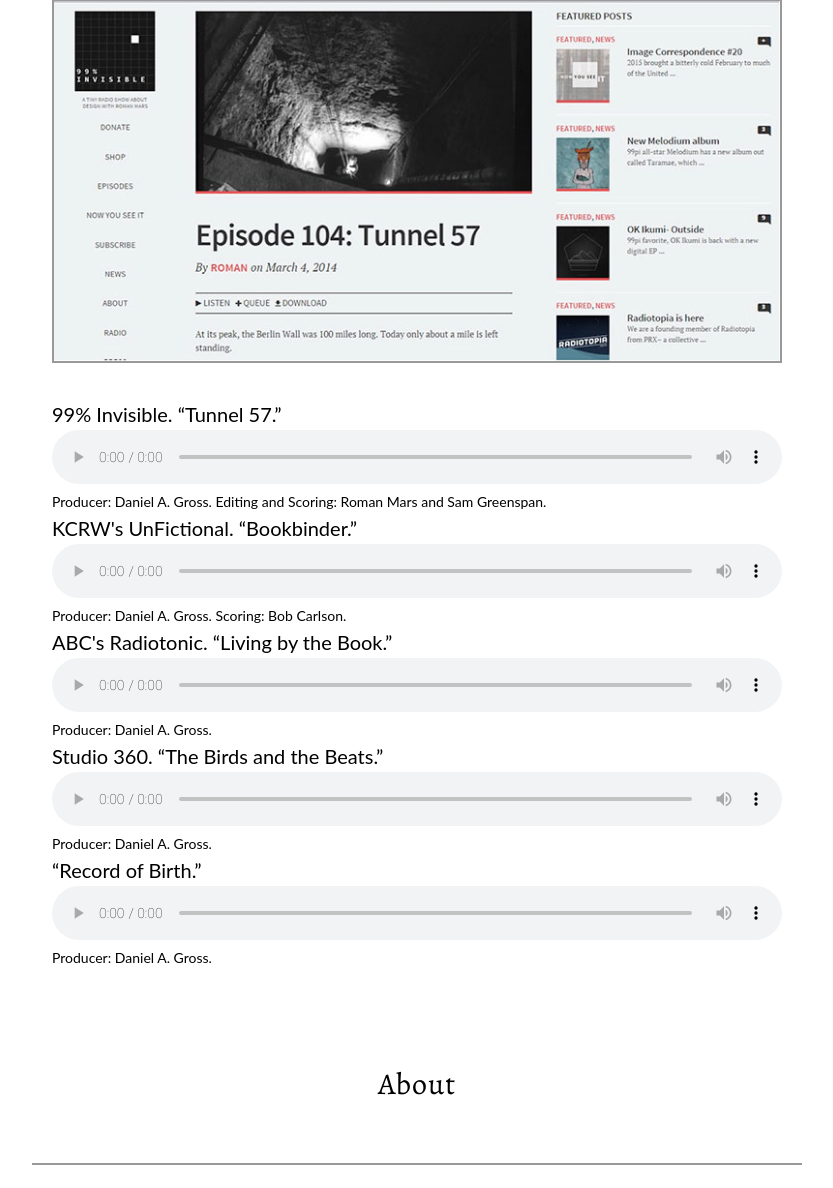
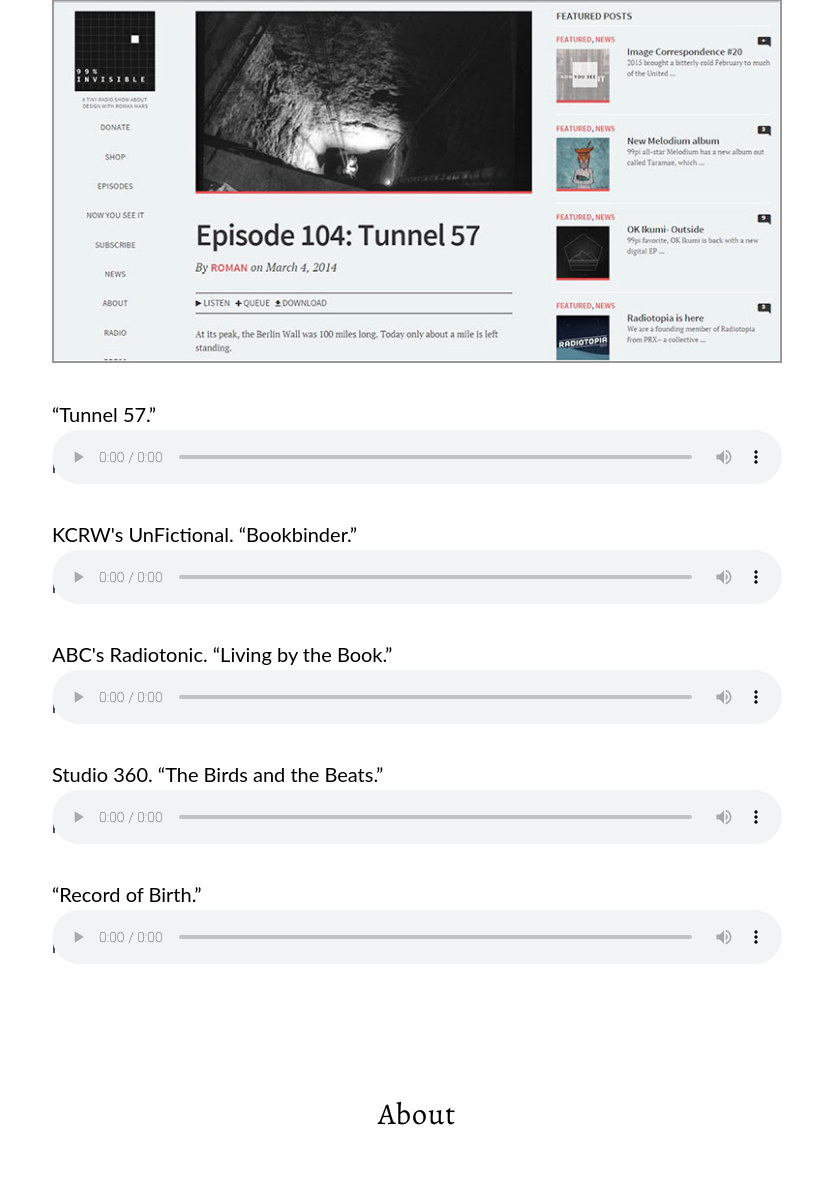
Before and after one commit to grodzianowski/dgws, a PHP site: page / in a window 1280 px wide. Shown: the part 3113-4301 px from the top of the page, without its empty margins (223-1056 px from the left). Run offline with PHP 8.4, Linux system fonts and the light colour scheme.

Commit message:
radio piece spacing

```diff
--- a/css/daniel.css
+++ b/css/daniel.css
@@ -100,7 +100,6 @@ audio{
 	font-size: 14px;
 	text-align: left;
 	margin-top: 0;
-	margin-bottom: 35 px;
 	padding-top: 0;
 }
 
--- a/index.php
+++ b/index.php
@@ -170,45 +170,51 @@
                     <hr><br><br>
                     <h4>You can hear my audio stories on public radio shows and podcasts.</h4>
                     <p style="margin-bottom: 35px;"><a href="http://99percentinvisible.org/episode/tunnel-57/"><img src="img/99invisible.jpg" alt="99% Invisible" style="width:730px" target="_blank"></a></p>
-                    <p> 99% Invisible. “Tunnel 57.”
+                    <p style="height:60px;> 99% Invisible."> “Tunnel 57.”
 	                    <audio controls>
 	                    	<source src="snds/Tunnel_57.mp3" type="audio/mpeg">
 	                    	Your browser does not support the audio element.
 	                    </audio>
-	                <div class="byline">Producer: Daniel A. Gross. Editing and Scoring: Roman Mars and Sam Greenspan.</div>
+	                    <div class="byline">Producer: Daniel A. Gross. Editing and Scoring: Roman Mars and Sam Greenspan.</div>
+	                    <br><br>
+
                     </p>
 
 
-                    <p>KCRW's UnFictional. “Bookbinder.”
+                    <p style="height:60px;">KCRW's UnFictional. “Bookbinder.”
                     <audio controls>
 	                    	<source src="snds/Bookbinder.mp3" type="audio/mpeg">
 	                    	Your browser does not support the audio element.
 	                </audio>
 	                <div class="byline"> Producer: Daniel A. Gross. Scoring: Bob Carlson.</div>
+	                <br><br>
 	                </p>
 
-                    <p>ABC's Radiotonic. “Living by the Book.”
+                    <p style="height:60px">ABC's Radiotonic. “Living by the Book.”
                     <audio controls>
 	                    	<source src="snds/Living_by_the_Book.mp3" type="audio/mpeg">
 	                    	Your browser does not support the audio element.
 	                </audio>
 	                <div class="byline">Producer: Daniel A. Gross.</div>
+	                 <br><br>
                     </p>
 
-                    <p>Studio 360. “The Birds and the Beats.”
+                    <p style="height:60px">Studio 360. “The Birds and the Beats.”
                     <audio controls>
 	                    	<source src="snds/Birds_and_the_Beats.mp3" type="audio/mpeg">
 	                    	Your browser does not support the audio element.
 	                </audio>
 	                <div class="byline">Producer: Daniel A. Gross.</div>
+	                 <br><br>
 	                </p>
 
-	                <p>“Record of Birth.”
+	                <p style="height:60px">“Record of Birth.”
                     <audio controls>
 	                    	<source src="snds/Record_of_Birth.mp3" type="audio/mpeg">
 	                    	Your browser does not support the audio element.
 	                </audio>
 	                <div class="byline">Producer: Daniel A. Gross.</div>
+	                 <br><br>
 	                </p>
 
                 </div>
```
